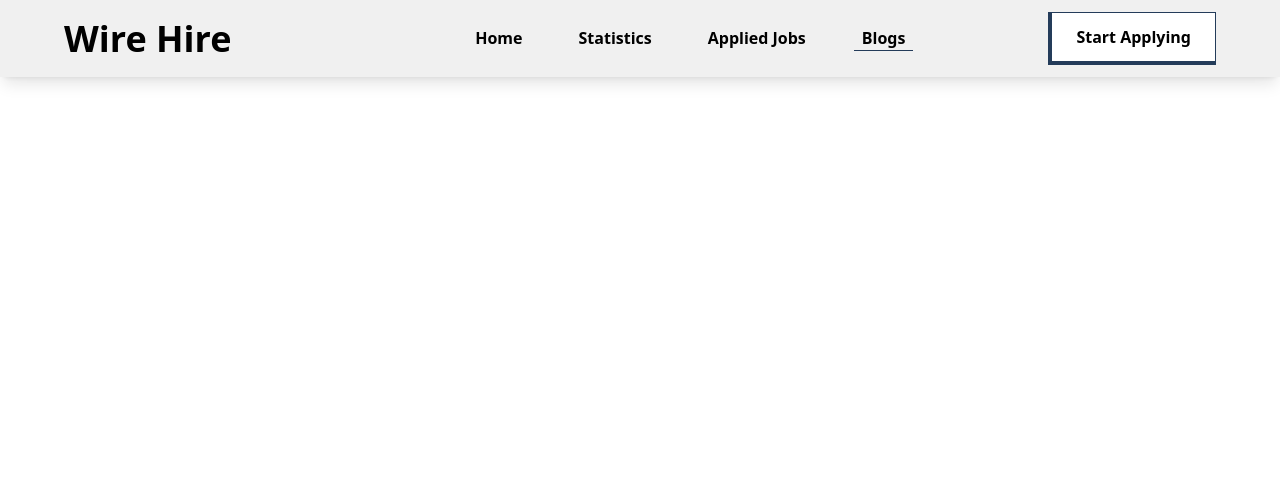
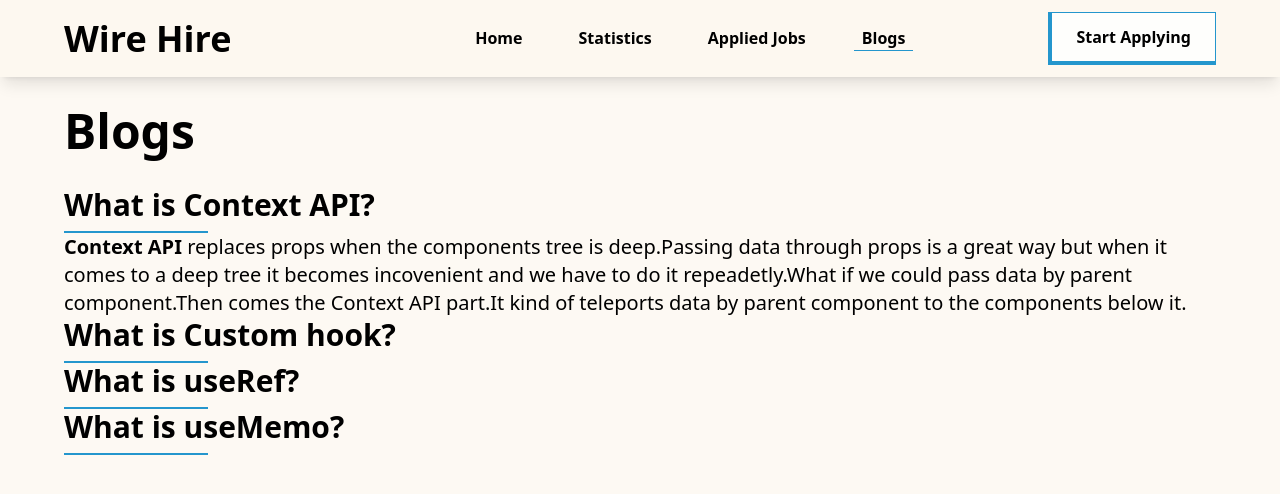
Before and after one commit to jamshed-uddin/wire-hire, a React (Vite) app: page /blogs in a window 1280 px wide. Shown: the top 494 px of the page. Built offline with nearby package versions, Linux system fonts and the light colour scheme.

Commit message:
applied job filtering added

```diff
--- a/index.html
+++ b/index.html
@@ -8,7 +8,7 @@
   <title>Wire Hire | Hunt your desired job</title>
 </head>
 
-<body>
+<body style="background-color: #fdf8f0ca;">
   <div id="root"></div>
   <script type="module" src="/src/main.jsx"></script>
 </body>
--- a/src/components/AppliedJob.jsx
+++ b/src/components/AppliedJob.jsx
@@ -1,11 +1,33 @@
-import React, { useEffect, useState } from "react";
 import SingleAppliedJob from "./SingleAppliedJob";
-import { appliedJobData } from "../Loader/loader";
+
 import { useLoaderData } from "react-router-dom";
+import { FontAwesomeIcon } from "@fortawesome/react-fontawesome";
+import { faFilter } from "@fortawesome/free-solid-svg-icons";
+import { useState } from "react";
 
 const AppliedJob = () => {
   const { allJobs, matchedJob } = useLoaderData();
+  const [isAll, setIsAll] = useState(true);
+  const [isRemote, setIsRemote] = useState(false);
+  const [isOnsite, setIsOnsite] = useState(false);
+
   console.log(matchedJob);
+  const remote = matchedJob.filter((job) => job.remoteOrOnsite === "Remote");
+
+  const onsite = matchedJob.filter((job) => job.remoteOrOnsite === "Onsite");
+  console.log(remote);
+
+  const isRemoteHandler = () => {
+    setIsRemote(true);
+    setIsAll(false);
+    setIsOnsite(false);
+  };
+  const isOnsiteHandler = () => {
+    setIsOnsite(true);
+    setIsAll(false);
+    setIsRemote(false);
+  };
+
   return (
     <div className="mt-[65px] py-8 lg:mt-20 px-6 lg:px-16">
       <div className=" pb-8">
@@ -13,13 +35,49 @@ const AppliedJob = () => {
           Applied Jobs
         </h1>
       </div>
+      <div className="flex gap-2 justify-end items-center  mb-3 lg:mr-36">
+        <FontAwesomeIcon className="text-3xl" icon={faFilter} />
+        <p
+          onClick={() => setIsAll(true)}
+          className="my-border cursor-pointer w-fit px-2"
+        >
+          All
+        </p>
+        <p
+          onClick={isRemoteHandler}
+          className="my-border cursor-pointer w-fit px-2"
+        >
+          Remote
+        </p>
+        <p
+          onClick={isOnsiteHandler}
+          className="my-border cursor-pointer w-fit px-2"
+        >
+          Onsite
+        </p>
+      </div>
       <div>
-        {matchedJob.map((singleAppliedJob) => (
-          <SingleAppliedJob
-            key={singleAppliedJob.id}
-            singleAppliedJob={singleAppliedJob}
-          ></SingleAppliedJob>
-        ))}
+        {isAll &&
+          matchedJob.map((singleAppliedJob) => (
+            <SingleAppliedJob
+              key={singleAppliedJob.id}
+              singleAppliedJob={singleAppliedJob}
+            ></SingleAppliedJob>
+          ))}
+        {isRemote &&
+          remote.map((remoteJob) => (
+            <SingleAppliedJob
+              key={remoteJob.id}
+              singleAppliedJob={remoteJob}
+            ></SingleAppliedJob>
+          ))}
+        {isOnsite &&
+          onsite.map((onsiteJob) => (
+            <SingleAppliedJob
+              key={onsiteJob.id}
+              singleAppliedJob={onsiteJob}
+            ></SingleAppliedJob>
+          ))}
       </div>
     </div>
   );
--- a/src/components/Banner.jsx
+++ b/src/components/Banner.jsx
@@ -7,7 +7,7 @@ const Banner = () => {
         <h1 className="text-5xl lg:text-7xl font-bold">
           <span>One Step</span> <br />
           <span> Closer To Your</span> <br />
-          <span className="text-blue-950"> Dream Job</span>
+          <span className="text-[#2496cd]"> Dream Job</span>
         </h1>
         <p className="text-lg lg:text-2xl my-3 font-light w-[80%] pl-1">
           Explore thousands of job opportunities with all the information you
--- a/src/components/Blogs.jsx
+++ b/src/components/Blogs.jsx
@@ -2,8 +2,34 @@ import React from "react";
 
 const Blogs = () => {
   return (
-    <div>
-      <h1>this is blog sec.</h1>
+    <div className="mt-[65px] py-8 lg:mt-[75px] px-6 lg:px-16">
+      <h1 className="text-5xl font-bold">Blogs</h1>
+      <div className="mt-8">
+        <h1 className="text-3xl font-semibold">
+          What is Context API?
+          <span className="block h-[2px] w-36 mt-2  bg-regal-blue"></span>
+        </h1>
+        <p className="text-xl font-[350]">
+          <strong>Context API</strong> replaces props when the components tree
+          is deep.Passing data through props is a great way but when it comes to
+          a deep tree it becomes incovenient and we have to do it
+          repeadetly.What if we could pass data by parent component.Then comes
+          the Context API part.It kind of teleports data by parent component to
+          the components below it.
+        </p>
+        <h1 className="text-3xl font-semibold">
+          What is Custom hook?
+          <span className="block h-[2px] w-36 mt-2  bg-regal-blue"></span>
+        </h1>
+        <h1 className="text-3xl font-semibold">
+          What is useRef?
+          <span className="block h-[2px] w-36 mt-2  bg-regal-blue"></span>
+        </h1>
+        <h1 className="text-3xl font-semibold">
+          What is useMemo?
+          <span className="block h-[2px] w-36 mt-2  bg-regal-blue"></span>
+        </h1>
+      </div>
     </div>
   );
 };
--- a/src/components/Header/Header.css
+++ b/src/components/Header/Header.css
@@ -17,5 +17,5 @@
 }
 
 .active {
-  border-bottom: 1px solid #243c5a;
+  border-bottom: 1px solid #2496cd;
 }
--- a/src/components/Header/Header.jsx
+++ b/src/components/Header/Header.jsx
@@ -9,7 +9,7 @@ const Header = () => {
   const [isOpen, setOpen] = useState(false);
 
   return (
-    <div className="flex justify-between items-center px-6 lg:px-16 py-3 lg:py-0 shadow-lg bg-white-smoke z-50">
+    <div className="flex justify-between items-center px-6 lg:px-16 py-3 lg:py-0 shadow-lg bg-light-beige z-50">
       <div>
         <Link to={"/"}>
           {" "}
--- a/src/components/JobCategory.jsx
+++ b/src/components/JobCategory.jsx
@@ -20,7 +20,7 @@ const JobCategory = () => {
         {jobCategories.map((jobCategory) => (
           <div
             key={jobCategory.id}
-            className="border-2 w-1/2 mx-auto lg:w-full py-8 px-6 m-3 my-border bg-white cursor-pointer transition duration-300 hover:shadow-2xl"
+            className="border-2 w-1/2 mx-auto lg:w-full py-8 px-6 m-3 my-border bg-[#ffffffd1] cursor-pointer transition duration-300 hover:shadow-xl"
           >
             <img className="mx-auto mb-4" src={jobCategory.logo} alt="" />
             <h3 className="text-2xl font-semibold">{jobCategory.name}</h3>
--- a/src/components/JobList/SingleJob.jsx
+++ b/src/components/JobList/SingleJob.jsx
@@ -18,7 +18,7 @@ const SingleJob = (props) => {
   } = props.job;
 
   return (
-    <div className="my-border p-6 bg-white lg:mb-0 mb-3 max-w-3xl mx-auto lg:mx-0 flex flex-col ">
+    <div className="my-border p-6 bg-[#ffffffd1] lg:mb-0 mb-3 max-w-3xl mx-auto lg:mx-0 flex flex-col ">
       <img className="w-fit" src={companyLogo} alt="" />
       <div className="space-y-1 my-4 pb-10">
         <h1 className="text-3xl font-semibold">{jobTitle}</h1>
--- a/src/components/SingleAppliedJob.jsx
+++ b/src/components/SingleAppliedJob.jsx
@@ -18,16 +18,16 @@ const SingleJob = (props) => {
   } = props.singleAppliedJob;
 
   return (
-    <div className="my-border bg-white  flex  justify-evenly items-center px-4 py-2 lg:w-3/5 mx-auto mb-3">
+    <div className="my-border bg-[#ffffffd1]  flex  justify-evenly items-center px-4 py-2 lg:w-3/4 mx-auto mb-3">
       <img className="object-contain w-28 " src={companyLogo} alt="" />
-      <div className="pl-4 ">
+      <div className="pl-4 lg:pl-10 space-y-[4px]">
         <h1 className="text-lg font-semibold">{jobTitle}</h1>
         <p className=" font-light">{companyName}</p>
-        <p className="border border-1 border-regal-blue w-fit  font-semibold">
+        <p className="border border-1 border-regal-blue w-fit px-1  font-semibold">
           {remoteOrOnsite}
         </p>
-        <p>
-          <span className="font-light text-sm  block">
+        <p className="lg:flex gap-2">
+          <span className=" font-light text-sm  block">
             {" "}
             <FontAwesomeIcon icon={faCircleDollarToSlot} /> {salary}
           </span>
--- a/src/components/Statistics.jsx
+++ b/src/components/Statistics.jsx
@@ -54,9 +54,9 @@ const Statistics = () => {
   ];
 
   return (
-    <div>
+    <div className="mt-[65px] py-8 lg:mt-[75px] px-6 lg:px-16 lg:flex">
       <RadarChart
-        cx={300}
+        cx={280}
         cy={250}
         outerRadius={150}
         width={600}
@@ -68,13 +68,28 @@ const Statistics = () => {
         <PolarRadiusAxis />
         <Tooltip />
         <Radar
-          name="Mike"
           dataKey="assignment_number"
-          stroke="#8884d8"
-          fill="#8884d8"
-          fillOpacity={0.6}
+          stroke="#000000"
+          fill="#3E54AC"
+          fillOpacity={0.5}
         />
       </RadarChart>
+      <div className="px-12">
+        {" "}
+        <h1 className="text-3xl font-semibold">Chart Detail</h1>
+        <p className="text-lg font-[350] border-b border-regal-blue pb-1">
+          A radar chart on my previous assignment number.
+        </p>
+        <p className="text-lg font-[350] py-4">
+          This chart holds the information of my assignments.I have finished 8
+          assignments.All 8 of them mentioned in 8 axis of this radar
+          chart.Assignment numbers will appear by hovering over the individual
+          assignment area of the chart.Radar Chart by{" "}
+          <a target="_blank" href="https://recharts.org/en-US">
+            <span className="text-regal-blue underline">Recharts</span>
+          </a>
+        </p>
+      </div>
     </div>
   );
 };
--- a/src/index.css
+++ b/src/index.css
@@ -1,15 +1,11 @@
-#root {
-  background-color: #f0f0f0;
-}
-
 @tailwind base;
 @tailwind components;
 @tailwind utilities;
 
 .my-btn {
-  @apply border-r border-b-4 border-t border-l-4 border-regal-blue py-3 px-6  my-3 bg-white font-semibold hover:-translate-y-0.5 hover:translate-x-0.5 transition duration-150 hover:shadow-xl;
+  @apply border-r border-b-4 border-t border-l-4 border-douban-blue py-3 px-6  my-3 bg-[#ffffffd1] font-semibold hover:-translate-y-0.5 hover:translate-x-0.5 transition duration-150 hover:shadow-xl;
 }
 
 .my-border {
-  @apply border-r border-b-[3px] border-t border-l-[3px] border-regal-blue;
+  @apply border-r border-b-[3px] border-t border-l-[3px] border-douban-blue;
 }
--- a/tailwind.config.js
+++ b/tailwind.config.js
@@ -4,12 +4,13 @@ export default {
   theme: {
     extend: {
       colors: {
-        "regal-blue": "#243c5a",
+        "regal-blue": "#2496cd",
         beige: "#DDD0C8",
         "white-smoke": "#F0F0F0",
         "light-beige": "#FDF8F0",
         "red-violet": "#C53678",
-        "dark-grey": "#323232",
+        "douban-blue": "#2496cd",
+
         whitex: "#F5F5F5",
       },
     },
```
